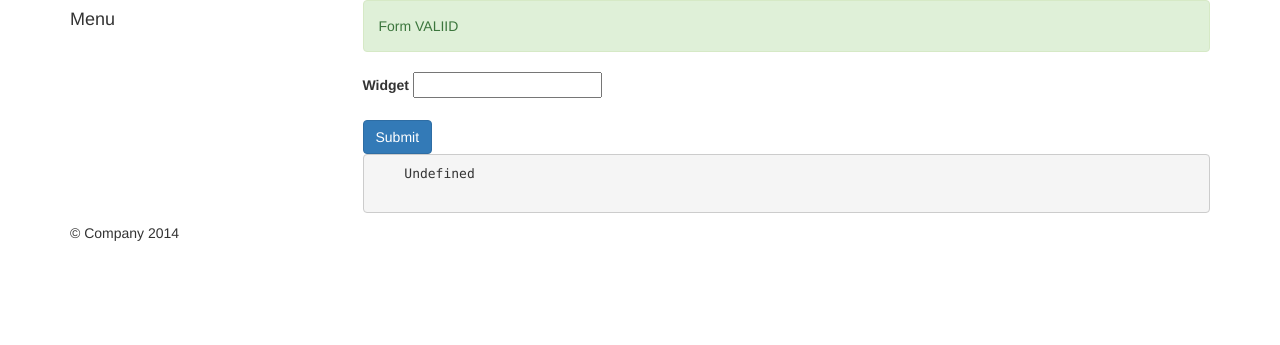
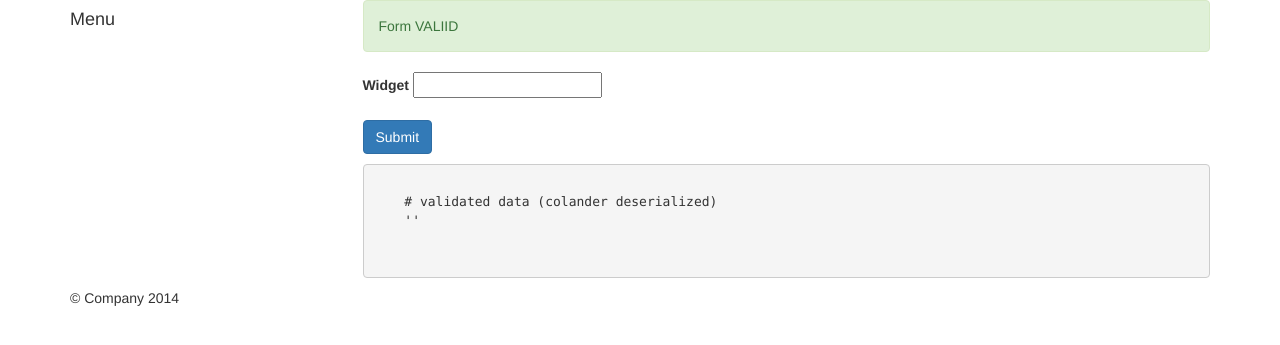
Before and after one commit to ergo/ziggurat_form_demo, a Python web app: template ziggurat_form_demo/templates/form_page.jinja2 in a window 1280 px wide. Shown: the part 56-401 px from the top of the page. Run offline with Jinja, Linux system fonts and the light colour scheme; the template is opened without the code that fills it, so the values that code supplies are empty, except form fields; form fields are guessed from the names that the template uses; some libraries are stand-ins or nearby versions.

Commit message:
show valid/non valid data for form

```diff
--- a/ziggurat_form_demo/templates/form_page.jinja2
+++ b/ziggurat_form_demo/templates/form_page.jinja2
@@ -22,8 +22,14 @@
 {#    {{ run_pdb(form) }}#}
     </form>
 
-    <pre>
-    {{ form.widget.coerced_data|pprint }}
+    <pre style="margin-top:10px">
+    {% if form.valid %}
+    # validated data (colander deserialized)
+    {{ form.validated_data|pprint }}
+    {% else %}
+    # non-validated data
+    {{ form.non_validated_data|pprint }}
+    {% endif %}
     </pre>
 
     <style type="text/css">
--- a/ziggurat_form_demo/views.py
+++ b/ziggurat_form_demo/views.py
@@ -183,3 +183,4 @@ class DemoFormView(object):
     def hiddenmissing_schema(self):
         """ Hidden, Missing Widget Representing an Integer
         """
+        return {'number': 55}
```
